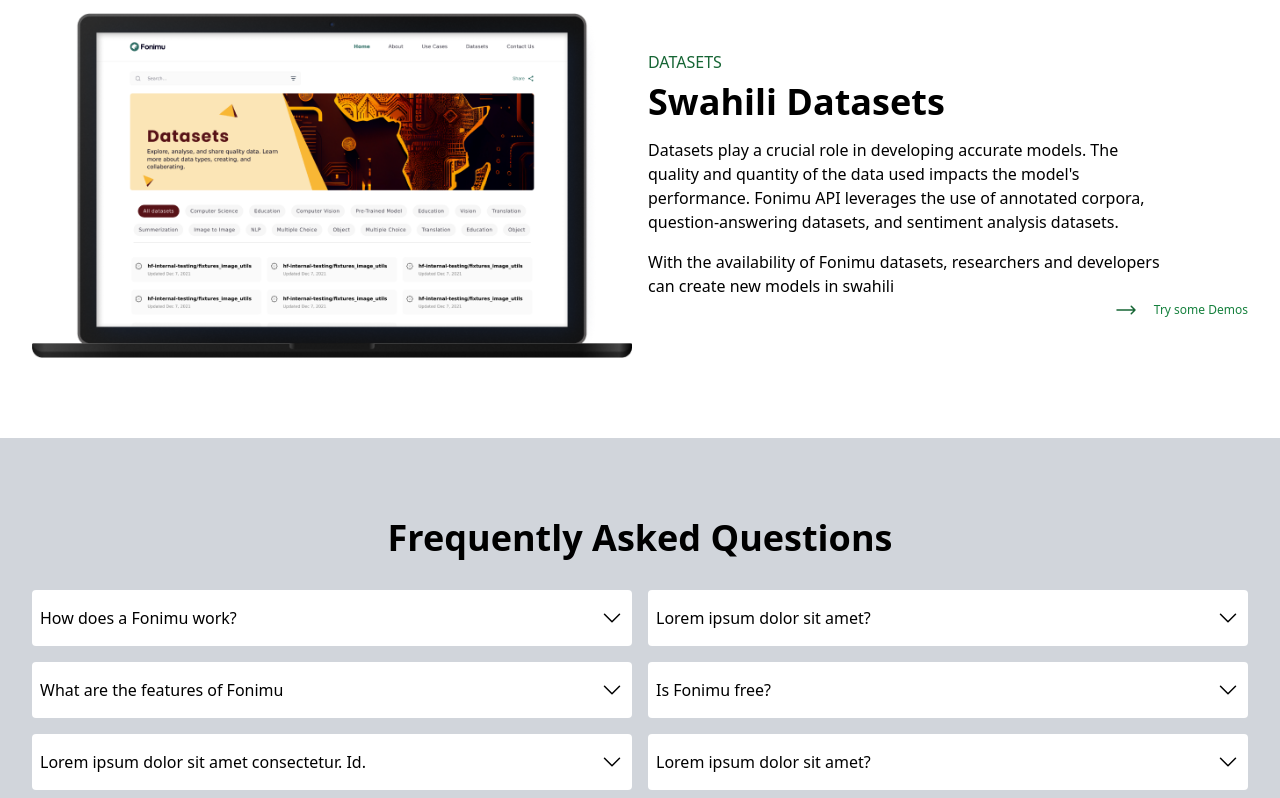
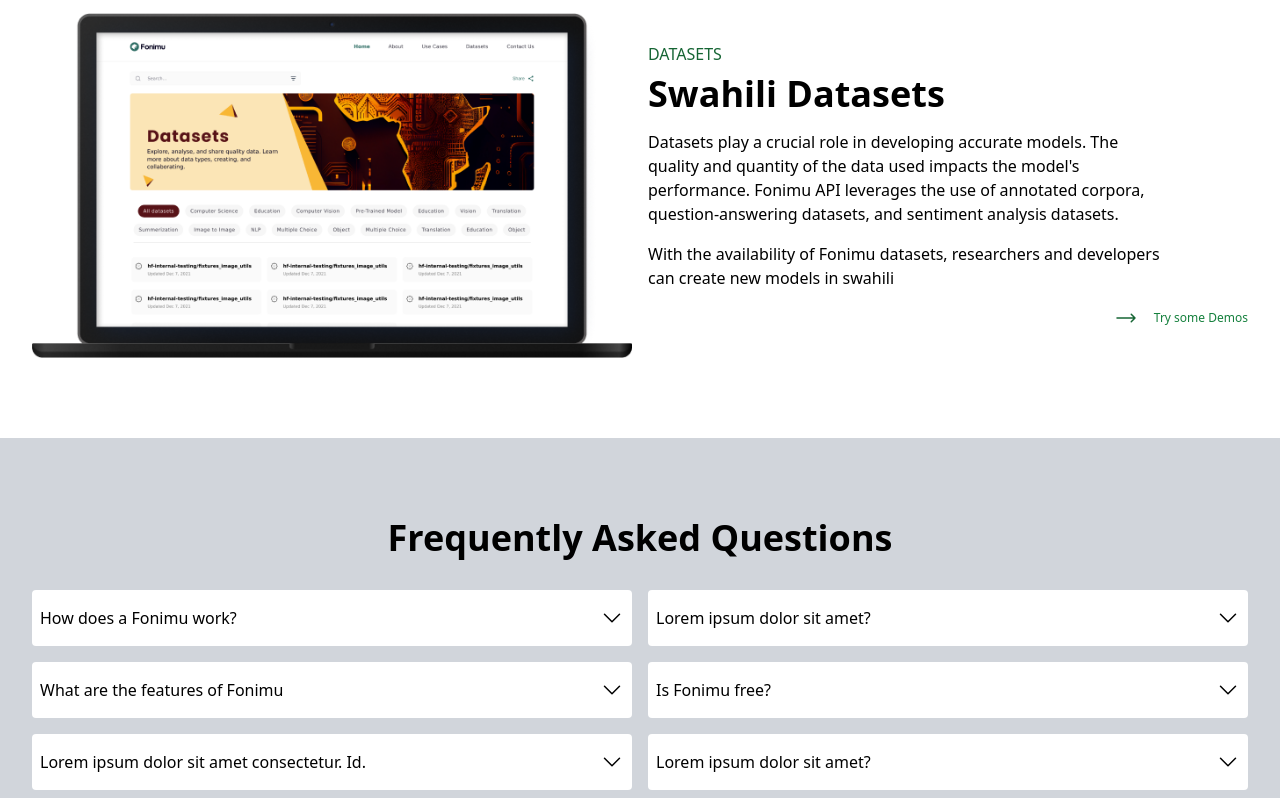
Before and after one commit to Sumally007/Fonimu007, a website: page src/index.html in a window 1280 px wide. Shown: the part 3016-3814 px from the top of the page. Drawn offline with Linux system fonts and the light colour scheme.

Commit message:
sm for section four is completed

```diff
--- a/src/index.html
+++ b/src/index.html
@@ -307,7 +307,9 @@
         </section>
         <!--section three end-->
         <!--section four start-->
-        <section class="mx-8 grid grid-cols-2 items-center gap-4 pb-20">
+        <section
+          class="mx-8 grid lg:grid-cols-2 items-center lg:gap-4 pb-20 gap-10"
+        >
           <div>
             <img class="" src="/img/Macbook.png" alt="" />
           </div>
@@ -328,7 +330,7 @@
                 developers <br />
                 can create new models in swahili
               </span>
-              <div class="flex items-center justify-end">
+              <div class="flex items-center lg:justify-end mt-4">
                 <svg
                   class="w-6 mr-4 text-green-800"
                   xmlns="http://www.w3.org/2000/svg"
```
Also changed, not shown: src/output.css.
